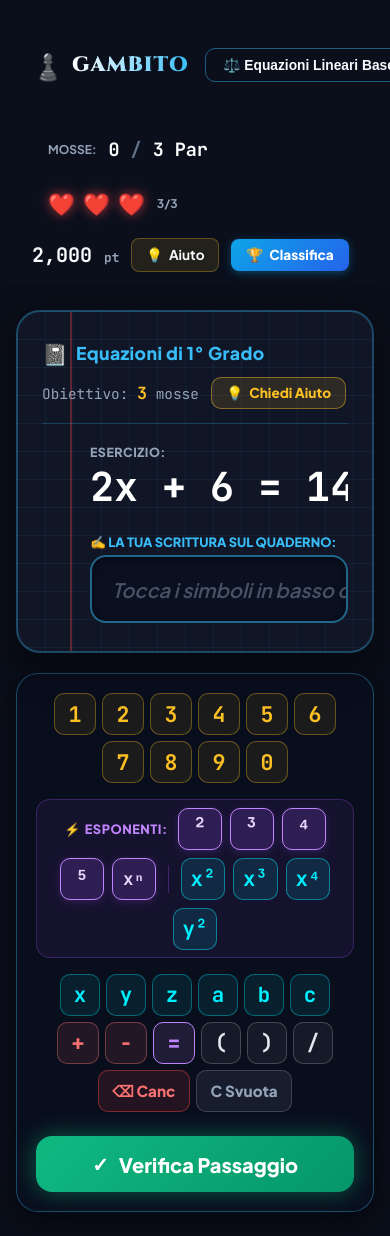
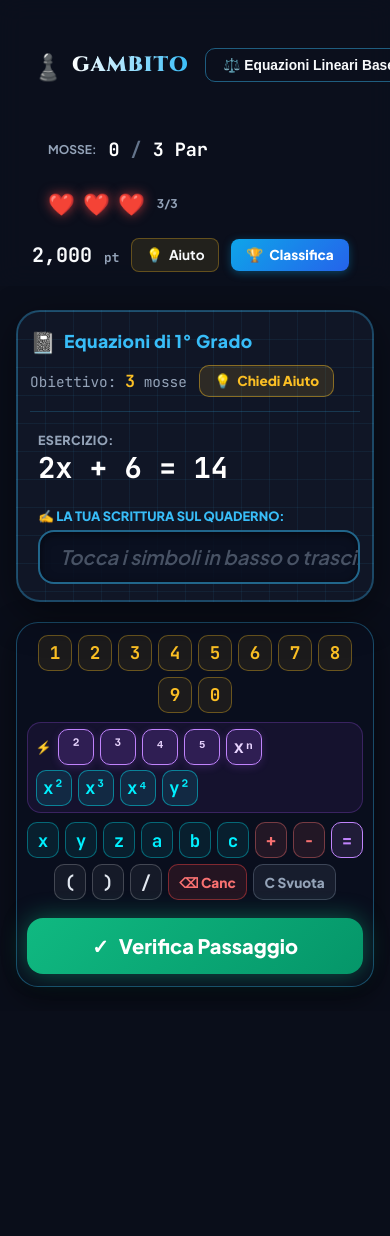
Before and after one commit to mrtrrt67/Gambito, a React (Vite) app in the folder packages/web/: page / in a window 390 px wide. Shown: the top 1236 px of the page. After the commit the page ends 1011 px from the top, so only its background shows below. Built offline with nearby package versions, Linux system fonts and the light colour scheme.

Commit message:
fix: mobile layout responsive + PWA manifest icons separati any/maskable

```diff
--- a/packages/web/src/components/TouchAlgebraBoard.tsx
+++ b/packages/web/src/components/TouchAlgebraBoard.tsx
@@ -364,7 +364,7 @@ export const TouchAlgebraBoard: React.FC<TouchAlgebraBoardProps> = ({
         }}
       >
         {/* Margine rosso del quaderno di scuola sulla sinistra */}
-        <div style={{
+        <div className="notebook-margin-line" style={{
           position: 'absolute',
           top: 0,
           bottom: 0,
@@ -432,7 +432,7 @@ export const TouchAlgebraBoard: React.FC<TouchAlgebraBoardProps> = ({
         </div>
 
         {/* Righe del Quaderno di Calcolo */}
-        <div style={{
+        <div className="notebook-content-area" style={{
           display: 'flex',
           flexDirection: 'column',
           gap: '1.1rem',
@@ -444,7 +444,7 @@ export const TouchAlgebraBoard: React.FC<TouchAlgebraBoardProps> = ({
             <span style={{ fontSize: '0.78rem', color: '#94a3b8', fontWeight: 800, textTransform: 'uppercase', letterSpacing: '0.5px' }}>
               Esercizio:
             </span>
-            <div style={{
+            <div className="exercise-display" style={{
               fontSize: '2.5rem',
               fontFamily: 'var(--font-math)',
               fontWeight: 900,
@@ -462,7 +462,7 @@ export const TouchAlgebraBoard: React.FC<TouchAlgebraBoardProps> = ({
           {history.slice(1).map((step, idx) => (
             <div
               key={idx}
-              className="animate-pop"
+              className="animate-pop step-display"
               style={{
                 display: 'flex',
                 alignItems: 'center',
@@ -495,6 +495,7 @@ export const TouchAlgebraBoard: React.FC<TouchAlgebraBoardProps> = ({
                 onDragOver={handleDragOver}
                 onDragLeave={handleDragLeave}
                 onDrop={handleDrop}
+                className="writing-line"
                 style={{
                   minHeight: '68px',
                   padding: '0.6rem 1.25rem',
@@ -573,7 +574,7 @@ export const TouchAlgebraBoard: React.FC<TouchAlgebraBoardProps> = ({
       {/* CASSETTA DEGLI ATTREZZI IN BASSO (PANNELLO TESSERE & SIMBOLI)         */}
       {/* ===================================================================== */}
       {!isSolved && (
-        <div style={{
+        <div className="keyboard-panel" style={{
           background: 'rgba(10, 15, 30, 0.95)',
           border: '1.5px solid rgba(56, 189, 248, 0.35)',
           borderRadius: '22px',
@@ -623,6 +624,7 @@ export const TouchAlgebraBoard: React.FC<TouchAlgebraBoardProps> = ({
                 draggable
                 onDragStart={e => handleDragStart(e, num)}
                 onClick={() => insertSymbol(num)}
+                className="key-num"
                 style={{
                   minWidth: '42px',
                   height: '42px',
@@ -643,32 +645,29 @@ export const TouchAlgebraBoard: React.FC<TouchAlgebraBoardProps> = ({
             ))}
           </div>
 
-          {/* Fila 2: Esponenti & Potenze (In Evidenza) */}
-          <div style={{
+          {/* Fila 2: Esponenti & Potenze — RIGA A: esponenti puri */}
+          <div className="exponent-section" style={{
             display: 'flex',
-            alignItems: 'center',
-            justifyContent: 'center',
-            gap: '8px',
-            flexWrap: 'wrap',
+            flexDirection: 'column',
+            gap: '6px',
             background: 'rgba(168, 85, 247, 0.08)',
             border: '1px solid rgba(168, 85, 247, 0.25)',
             borderRadius: '14px',
             padding: '0.45rem 0.75rem',
           }}>
+            {/* Riga A: label + ², ³, ⁴, ⁵, xⁿ */}
+            <div style={{ display: 'flex', alignItems: 'center', gap: '6px', flexWrap: 'wrap' }}>
               <span style={{
                 fontSize: '0.8rem',
                 color: '#c084fc',
                 fontWeight: 900,
                 letterSpacing: '0.5px',
-              display: 'flex',
-              alignItems: 'center',
-              gap: '4px',
-              marginRight: '2px',
+                whiteSpace: 'nowrap',
               }}>
-              <span>⚡</span> ESPONENTI:
+                <span>⚡</span><span className="exp-label-text"> ESPONENTI:</span>
               </span>
 
-            {/* Esponenti Puri (da applicare a parentesi, lettere o numeri) */}
+              {/* Esponenti Puri */}
               {[
                 { sym: '²', label: '²', title: 'Esponente 2 (Quadrato)' },
                 { sym: '³', label: '³', title: 'Esponente 3 (Cubo)' },
@@ -683,6 +682,7 @@ export const TouchAlgebraBoard: React.FC<TouchAlgebraBoardProps> = ({
                   onDragStart={e => handleDragStart(e, item.sym)}
                   onClick={() => insertSymbol(item.sym)}
                   title={item.title}
+                  className="key-exp"
                   style={{
                     minWidth: '44px',
                     height: '42px',
@@ -702,11 +702,10 @@ export const TouchAlgebraBoard: React.FC<TouchAlgebraBoardProps> = ({
                   {item.label}
                 </button>
               ))}
+            </div>
 
-            {/* Divisore sottile */}
-            <div style={{ width: '1px', height: '28px', background: 'rgba(168, 85, 247, 0.3)', margin: '0 4px' }} />
-
-            {/* Scorciatoie potenze con variabile */}
+            {/* Riga B: scorciatoie x², x³, x⁴, y² */}
+            <div style={{ display: 'flex', alignItems: 'center', gap: '6px', flexWrap: 'wrap' }}>
               {[
                 { sym: 'x²', label: 'x²' },
                 { sym: 'x³', label: 'x³' },
@@ -719,6 +718,7 @@ export const TouchAlgebraBoard: React.FC<TouchAlgebraBoardProps> = ({
                   draggable
                   onDragStart={e => handleDragStart(e, p.sym)}
                   onClick={() => insertSymbol(p.sym)}
+                  className="key-exp"
                   style={{
                     minWidth: '44px',
                     height: '42px',
@@ -737,6 +737,7 @@ export const TouchAlgebraBoard: React.FC<TouchAlgebraBoardProps> = ({
                 </button>
               ))}
             </div>
+          </div>
 
           {/* Fila 3: Variabili, Segni, Parentesi & Controlli */}
           <div style={{ display: 'flex', gap: '6px', justifyContent: 'center', flexWrap: 'wrap' }}>
@@ -747,6 +748,7 @@ export const TouchAlgebraBoard: React.FC<TouchAlgebraBoardProps> = ({
                 draggable
                 onDragStart={e => handleDragStart(e, v)}
                 onClick={() => insertSymbol(v)}
+                className="key-var"
                 style={{
                   minWidth: '40px',
                   height: '42px',
@@ -772,6 +774,7 @@ export const TouchAlgebraBoard: React.FC<TouchAlgebraBoardProps> = ({
                 draggable
                 onDragStart={e => handleDragStart(e, s)}
                 onClick={() => insertSymbol(s)}
+                className="key-op"
                 style={{
                   minWidth: '42px',
                   height: '42px',
@@ -797,6 +800,7 @@ export const TouchAlgebraBoard: React.FC<TouchAlgebraBoardProps> = ({
                 draggable
                 onDragStart={e => handleDragStart(e, p)}
                 onClick={() => insertSymbol(p)}
+                className="key-paren"
                 style={{
                   minWidth: '40px',
                   height: '42px',
@@ -817,6 +821,7 @@ export const TouchAlgebraBoard: React.FC<TouchAlgebraBoardProps> = ({
             <button
               type="button"
               onClick={handleBackspace}
+              className="key-action"
               style={{
                 height: '42px',
                 padding: '0 0.85rem',
@@ -835,6 +840,7 @@ export const TouchAlgebraBoard: React.FC<TouchAlgebraBoardProps> = ({
             <button
               type="button"
               onClick={handleClearLine}
+              className="key-action"
               style={{
                 height: '42px',
                 padding: '0 0.85rem',
--- a/packages/web/src/styles/theme.css
+++ b/packages/web/src/styles/theme.css
@@ -102,3 +102,81 @@ button {
   cursor: grabbing;
   transform: scale(1.05);
 }
+
+/* ============================================================
+   RESPONSIVE MOBILE (max 480px)
+   ============================================================ */
+@media (max-width: 480px) {
+  /* Nascondi il margine rosso decorativo su schermi stretti */
+  .notebook-margin-line {
+    display: none !important;
+  }
+
+  /* Riduci il padding sinistro del foglio (non serve più compensare la linea) */
+  .notebook-content-area {
+    padding-left: 8px !important;
+  }
+
+  /* Notebook: meno padding complessivo */
+  .notebook-grid {
+    padding: 1rem 0.75rem !important;
+  }
+
+  /* Cassetta degli attrezzi più compatta */
+  .keyboard-panel {
+    padding: 0.75rem 0.6rem !important;
+    gap: 0.6rem !important;
+  }
+
+  /* Pulsanti numeri: più piccoli su mobile */
+  .key-num {
+    min-width: 34px !important;
+    height: 36px !important;
+    font-size: 1.1rem !important;
+  }
+
+  /* Pulsanti variabili e operatori */
+  .key-var, .key-op, .key-paren {
+    min-width: 32px !important;
+    height: 36px !important;
+    font-size: 1.1rem !important;
+  }
+
+  /* Sezione esponenti: più compatta */
+  .exponent-section {
+    padding: 0.35rem 0.5rem !important;
+    gap: 5px !important;
+  }
+
+  /* Pulsanti esponenti su mobile */
+  .key-exp {
+    min-width: 36px !important;
+    height: 36px !important;
+    font-size: 1.1rem !important;
+    padding: 0 0.35rem !important;
+  }
+
+  /* Label ESPONENTI: solo icona su mobile, nasconde testo */
+  .exp-label-text {
+    display: none;
+  }
+
+  /* Pulsanti Canc / Svuota */
+  .key-action {
+    height: 36px !important;
+    padding: 0 0.65rem !important;
+    font-size: 0.85rem !important;
+  }
+
+  /* Esercizio e passaggi: font più piccolo per non uscire dallo schermo */
+  .exercise-display {
+    font-size: 1.8rem !important;
+  }
+  .step-display {
+    font-size: 1.6rem !important;
+  }
+  .writing-line {
+    font-size: 1.8rem !important;
+    min-height: 54px !important;
+  }
+}
```
Also changed, not shown: packages/web/public/manifest.webmanifest. Lines whose indentation alone changed are shown as unchanged.
